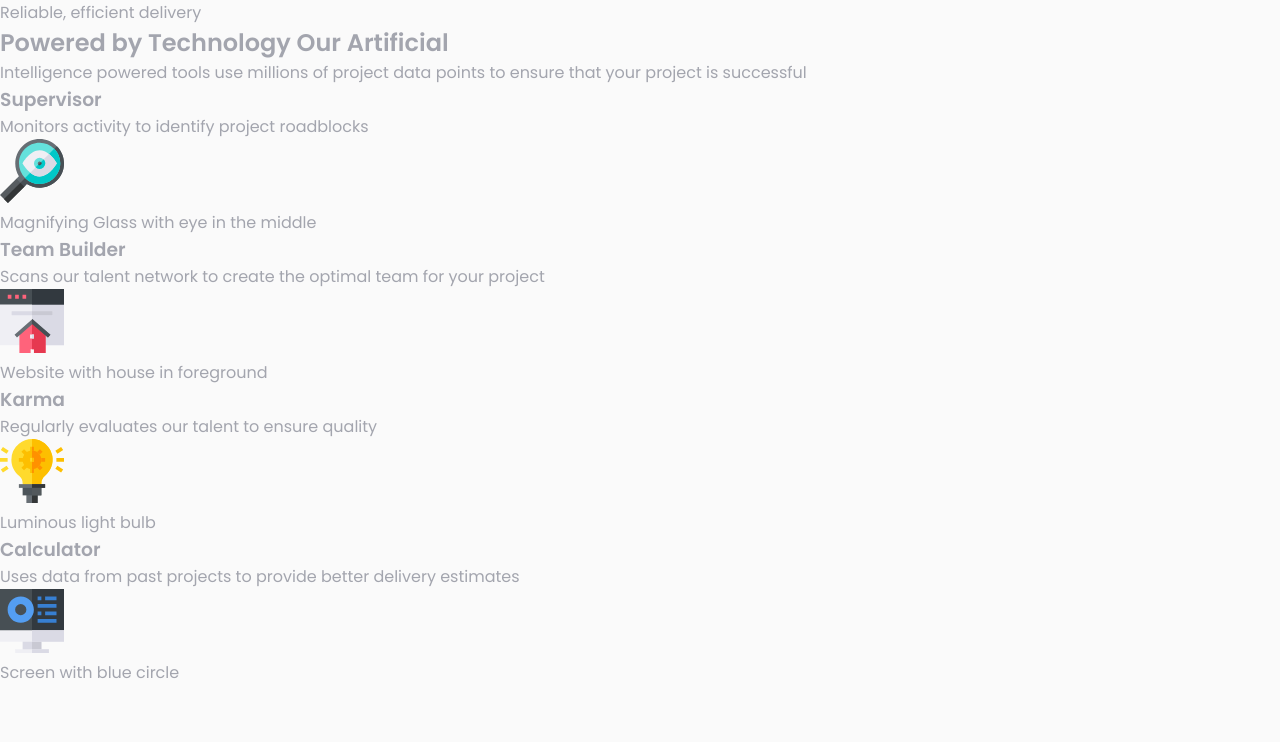
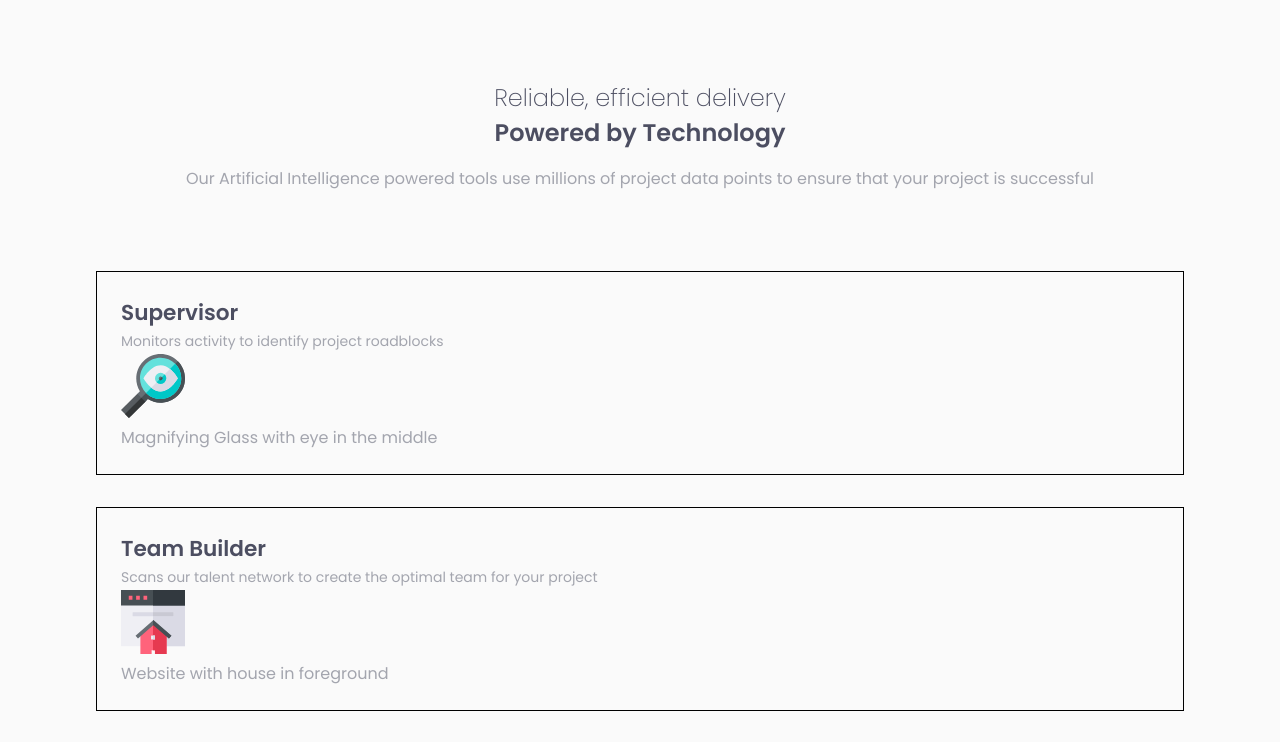
Before and after one commit to MarenOelixtown/fm-four-card-feature-section-master, a plain HTML site: page index.html in a window 1280 px wide. Shown: the top 742 px of the page. Drawn offline with Linux system fonts and the light colour scheme.

Commit message:
adding styling text

```diff
--- a/css/styles.css
+++ b/css/styles.css
@@ -52,5 +52,42 @@ body {
 }
 main {
   background-color: var(--background-color);
-  height: 100vh;
+  display: flex;
+  justify-content: center;
+  align-items: center;
 }
+.features {
+  width: 85vw;
+  text-align: center;
+  margin: 5rem 0;
+}
+.features__grid {
+  display: grid;
+  row-gap: 2rem;
+}
+.features__item {
+  text-align: left;
+  border: 1px solid black;
+  padding: 1.5rem;
+}
+.features__title-description {
+  color: var(--primary-font-color);
+  font-size: 1.5rem;
+  font-weight: 200;
+}
+.features__title {
+  color: var(--primary-font-color);
+  font-weight: 600;
+}
+.features__description {
+  padding: 1rem 1rem 5rem 1rem;
+}
+.features__item-title {
+  color: var(--primary-font-color);
+  font-weight: 600;
+  font-size: 1.35rem;
+}
+.features__item-description {
+  font-size: 0.875rem;
+  line-height: 1.8;
+}
--- a/index.html
+++ b/index.html
@@ -33,15 +33,18 @@
   <body>
     <main>
       <section class="features">
-        <p>Reliable, efficient delivery</p>
-        <h2>Powered by Technology Our Artificial</h2>
-        <p>
-          Intelligence powered tools use millions of project data points to
-          ensure that your project is successful
+        <p class="features__title-description">Reliable, efficient delivery</p>
+        <h2 class="features__title">Powered by Technology</h2>
+        <p class="features__description">
+          Our Artificial Intelligence powered tools use millions of project data
+          points to ensure that your project is successful
         </p>
+        <div class="features__grid">
           <article class="features__item">
-          <h3>Supervisor</h3>
-          <p>Monitors activity to identify project roadblocks</p>
+            <h3 class="features__item-title">Supervisor</h3>
+            <p class="features__item-description">
+              Monitors activity to identify project roadblocks
+            </p>
             <figure>
               <img
                 src="assets/images/icon-supervisor.svg"
@@ -51,9 +54,10 @@
             </figure>
           </article>
           <article class="features__item">
-          <h3>Team Builder</h3>
-          <p>
-            Scans our talent network to create the optimal team for your project
+            <h3 class="features__item-title">Team Builder</h3>
+            <p class="features__item-description">
+              Scans our talent network to create the optimal team for your
+              project
             </p>
             <figure>
               <img
@@ -64,16 +68,18 @@
             </figure>
           </article>
           <article class="features__item">
-          <h3>Karma</h3>
-          <p>Regularly evaluates our talent to ensure quality</p>
+            <h3 class="features__item-title">Karma</h3>
+            <p class="features__item-description">
+              Regularly evaluates our talent to ensure quality
+            </p>
             <figure>
               <img src="assets/images/icon-karma.svg" alt="Icon karma" />
               <figcaption>Luminous light bulb</figcaption>
             </figure>
           </article>
           <article class="features__item">
-          <h3>Calculator</h3>
-          <p>
+            <h3 class="features__item-title">Calculator</h3>
+            <p class="features__item-description">
               Uses data from past projects to provide better delivery estimates
             </p>
             <figure>
@@ -84,6 +90,7 @@
               <figcaption>Screen with blue circle</figcaption>
             </figure>
           </article>
+        </div>
       </section>
     </main>
 
```
Lines whose indentation alone changed are shown as unchanged.
